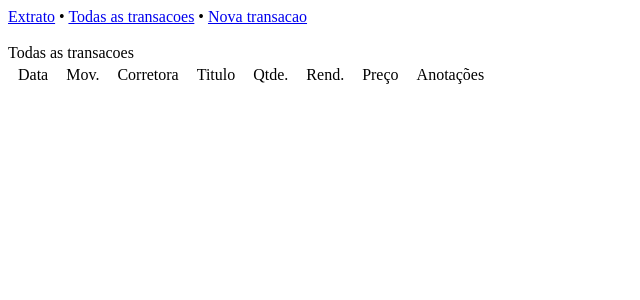
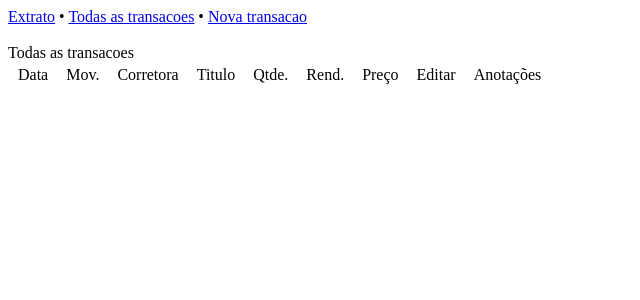
Before and after one commit to heitorchang/tesouro-direto-extrato, a Django app: page /extrato/transacoes/ in a window 1280 px wide. Shown: the top 300 px of the page, without its empty margins (0-640 px from the left). Run offline with Django 3.2, Linux system fonts and the light colour scheme; data that the repository does not hold is empty.

Commit message:
edit link

```diff
--- a/extrato/templates/extrato/transacoes.html
+++ b/extrato/templates/extrato/transacoes.html
@@ -12,6 +12,7 @@ Todas as transacoes
 	<td>Qtde.</td>
 	<td>Rend.</td>
 	<td>Preço</td>
+	<td>Editar</td>
 	<td>Anotações</td>
   </tr>
 
@@ -24,8 +25,9 @@ Todas as transacoes
 	<td>{{ tr.corretora }}</td>
 	<td>{{ tr.titulo }}</td>
 	<td>{{ tr.quantidade }}</td>
-	<td>{{ tr.rendimento }}</td>
+	<td>{{ tr.rendimento }}%</td>
 	<td>{{ tr.preco }}</td>
+	<td><a href="/admin/extrato/transacao/{{ tr.id }}/change/">editar</a></td>
 	<td>{{ tr.anotacoes }}</td>
   </tr>
 
```
